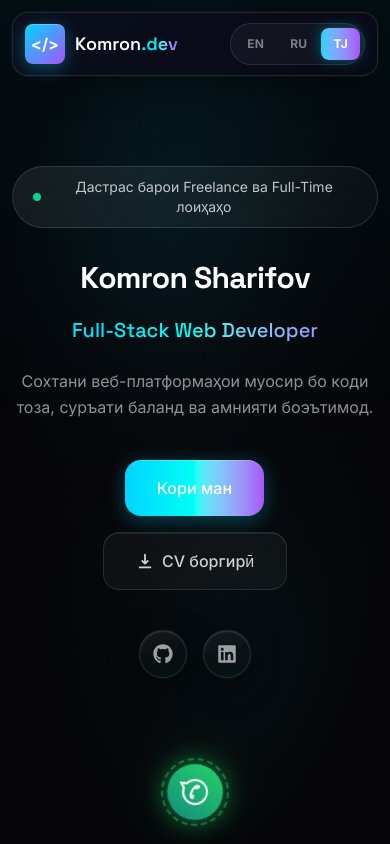
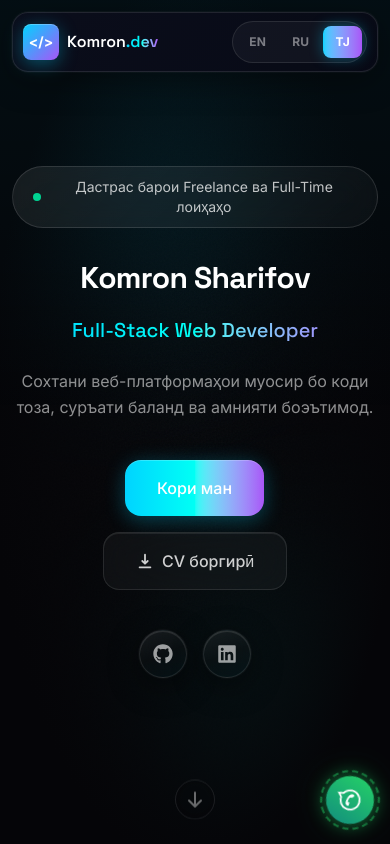
Before and after one commit to sharifovk659-spec/-portfolio-komron, a Next.js app: page / in a window 390 px wide. Shown: the top 844 px of the page. Built offline with nearby package versions, Linux system fonts and the light colour scheme.

Commit message:
Improve mobile layout and hide desktop header while scrolling.
Tune About card, contact pills, and WhatsApp placement for phones while keeping PC sizing, and auto-hide the navbar on large screens during scroll down.

```diff
--- a/src/app/globals.css
+++ b/src/app/globals.css
@@ -452,6 +452,10 @@
     @apply p-4;
   }
 
+  .about-profile-wrap {
+    padding: 0 4px;
+  }
+
   .profile-orbit-card {
     padding: 1.25rem;
   }
@@ -464,4 +468,10 @@
   .profile-orbit-ring span.whitespace-nowrap {
     font-size: 9px;
   }
+
+  .whatsapp-float-btn {
+    box-shadow:
+      0 0 18px rgba(37, 211, 102, 0.5),
+      0 0 36px rgba(37, 211, 102, 0.2);
+  }
 }
--- a/src/app/layout.tsx
+++ b/src/app/layout.tsx
@@ -60,7 +60,7 @@ export default function RootLayout({
             <MouseGlow />
             <Navbar />
             <SectionNav />
-            <main className="relative space-y-2 sm:space-y-4">{children}</main>
+            <main className="relative space-y-2 pb-20 sm:space-y-4 sm:pb-0">{children}</main>
             <Footer />
             <WhatsAppFloat />
           </SmoothScroll>
--- a/src/components/layout/Navbar.tsx
+++ b/src/components/layout/Navbar.tsx
@@ -1,20 +1,39 @@
 "use client";
 
 import { motion } from "framer-motion";
-import { useEffect, useState } from "react";
+import { useEffect, useRef, useState } from "react";
 import { useLenisScroll } from "@/components/layout/SmoothScroll";
 import LanguageSwitcher from "@/components/layout/LanguageSwitcher";
 import BrandMark from "@/components/ui/BrandMark";
 
 export default function Navbar() {
-  const { scrollTo } = useLenisScroll();
+  const { scrollTo, subscribeScroll } = useLenisScroll();
   const [scrolled, setScrolled] = useState(false);
+  const [visible, setVisible] = useState(true);
+  const lastScrollY = useRef(0);
 
   useEffect(() => {
-    const handleScroll = () => setScrolled(window.scrollY > 50);
-    window.addEventListener("scroll", handleScroll);
-    return () => window.removeEventListener("scroll", handleScroll);
-  }, []);
+    return subscribeScroll((scrollY) => {
+      setScrolled(scrollY > 50);
+
+      const isDesktop = window.matchMedia("(min-width: 1024px)").matches;
+      if (!isDesktop) {
+        setVisible(true);
+        lastScrollY.current = scrollY;
+        return;
+      }
+
+      if (scrollY < 80) {
+        setVisible(true);
+      } else if (scrollY > lastScrollY.current + 8) {
+        setVisible(false);
+      } else if (scrollY < lastScrollY.current - 8) {
+        setVisible(true);
+      }
+
+      lastScrollY.current = scrollY;
+    });
+  }, [subscribeScroll]);
 
   const handleNavClick = (href: string) => {
     scrollTo(href);
@@ -23,12 +42,13 @@ export default function Navbar() {
   return (
     <motion.header
       initial={{ y: -100, opacity: 0 }}
-      animate={{ y: 0, opacity: 1 }}
-      transition={{ duration: 0.8, delay: 2.6, ease: [0.22, 1, 0.36, 1] }}
+      animate={{ y: visible ? 0 : "-120%", opacity: visible ? 1 : 0 }}
+      transition={{ duration: 0.35, ease: [0.22, 1, 0.36, 1] }}
       className="fixed top-0 right-0 left-0 z-50 px-3 pt-3 sm:px-6 sm:pt-4 lg:px-8"
+      style={{ pointerEvents: visible ? "auto" : "none" }}
     >
       <nav
-        className="mx-auto flex max-w-7xl items-center justify-between gap-3 rounded-2xl px-3 py-2.5 transition-all duration-500 sm:px-5 sm:py-3"
+        className="mx-auto flex max-w-7xl items-center justify-between gap-2 rounded-2xl px-2.5 py-2 transition-all duration-500 sm:gap-3 sm:px-5 sm:py-3"
         style={{
           background: scrolled
             ? "linear-gradient(135deg, rgba(12,14,28,0.95), rgba(8,10,22,0.98))"
@@ -46,12 +66,13 @@ export default function Navbar() {
             e.preventDefault();
             handleNavClick("#home");
           }}
-          className="group shrink-0 transition-transform group-hover:scale-[1.02]"
+          className="group min-w-0 shrink transition-transform group-hover:scale-[1.02]"
         >
-          <BrandMark size="md" />
+          <BrandMark size="sm" className="sm:hidden" />
+          <BrandMark size="md" className="hidden sm:flex" />
         </a>
 
-        <div className="flex items-center gap-2 sm:gap-3">
+        <div className="flex shrink-0 items-center gap-2 sm:gap-3">
           <LanguageSwitcher />
         </div>
       </nav>
--- a/src/components/layout/SmoothScroll.tsx
+++ b/src/components/layout/SmoothScroll.tsx
@@ -9,23 +9,40 @@ gsap.registerPlugin(ScrollTrigger);
 
 interface LenisContextValue {
   scrollTo: (target: string, offset?: number) => void;
+  subscribeScroll: (listener: (scrollY: number) => void) => () => void;
 }
 
 const LenisContext = createContext<LenisContextValue | null>(null);
 
+const fallbackScroll: LenisContextValue = {
+  scrollTo: (target: string) => {
+    document.querySelector(target)?.scrollIntoView({ behavior: "smooth" });
+  },
+  subscribeScroll: (listener) => {
+    const onScroll = () => listener(window.scrollY);
+    window.addEventListener("scroll", onScroll, { passive: true });
+    return () => window.removeEventListener("scroll", onScroll);
+  },
+};
+
 export function useLenisScroll() {
   const ctx = useContext(LenisContext);
-  return (
-    ctx ?? {
-      scrollTo: (target: string) => {
-        document.querySelector(target)?.scrollIntoView({ behavior: "smooth" });
-      },
-    }
-  );
+  return ctx ?? fallbackScroll;
 }
 
 export default function SmoothScroll({ children }: { children: React.ReactNode }) {
   const lenisRef = useRef<Lenis | null>(null);
+  const scrollListeners = useRef(new Set<(scrollY: number) => void>());
+
+  const subscribeScroll = useCallback((listener: (scrollY: number) => void) => {
+    scrollListeners.current.add(listener);
+    listener(window.scrollY);
+    return () => scrollListeners.current.delete(listener);
+  }, []);
+
+  const notifyScroll = useCallback((scrollY: number) => {
+    scrollListeners.current.forEach((listener) => listener(scrollY));
+  }, []);
 
   const scrollTo = useCallback((target: string, offset = -80) => {
     const el = document.querySelector(target) as HTMLElement | null;
@@ -40,7 +57,11 @@ export default function SmoothScroll({ children }: { children: React.ReactNode }
     const isMobile = window.matchMedia("(max-width: 767px)").matches;
     const reducedMotion = window.matchMedia("(prefers-reduced-motion: reduce)").matches;
 
-    if (isMobile || reducedMotion) return;
+    if (isMobile || reducedMotion) {
+      const onScroll = () => notifyScroll(window.scrollY);
+      window.addEventListener("scroll", onScroll, { passive: true });
+      return () => window.removeEventListener("scroll", onScroll);
+    }
 
     const lenis = new Lenis({
       duration: 1.2,
@@ -50,7 +71,10 @@ export default function SmoothScroll({ children }: { children: React.ReactNode }
     });
 
     lenisRef.current = lenis;
-    lenis.on("scroll", ScrollTrigger.update);
+    lenis.on("scroll", (event) => {
+      ScrollTrigger.update();
+      notifyScroll(event.scroll);
+    });
 
     let frameId = 0;
     const raf = (time: number) => {
@@ -65,7 +89,7 @@ export default function SmoothScroll({ children }: { children: React.ReactNode }
       lenisRef.current = null;
       ScrollTrigger.getAll().forEach((trigger) => trigger.kill());
     };
-  }, []);
+  }, [notifyScroll]);
 
-  return <LenisContext.Provider value={{ scrollTo }}>{children}</LenisContext.Provider>;
+  return <LenisContext.Provider value={{ scrollTo, subscribeScroll }}>{children}</LenisContext.Provider>;
 }
--- a/src/components/sections/Contact.tsx
+++ b/src/components/sections/Contact.tsx
@@ -39,13 +39,13 @@ export default function Contact() {
           <GlassCard>
             <h3 className="font-display text-lg font-semibold gradient-text">{t.contact.info}</h3>
             <div className="mt-6 space-y-4">
-              <div className="flex items-center gap-3 text-sm text-white/70">
-                <div className="flex h-11 w-11 items-center justify-center rounded-2xl bg-neon-blue/10"><HiMail className="text-neon-cyan" size={18} /></div>
-                {personalInfo.email}
+              <div className="flex min-w-0 items-center gap-3 text-sm text-white/70">
+                <div className="flex h-11 w-11 shrink-0 items-center justify-center rounded-2xl bg-neon-blue/10"><HiMail className="text-neon-cyan" size={18} /></div>
+                <span className="min-w-0 break-all">{personalInfo.email}</span>
               </div>
-              <div className="flex items-center gap-3 text-sm text-white/70">
-                <div className="flex h-11 w-11 items-center justify-center rounded-2xl bg-neon-purple/10"><HiLocationMarker className="text-neon-purple" size={18} /></div>
-                {personalInfo.location}
+              <div className="flex min-w-0 items-center gap-3 text-sm text-white/70">
+                <div className="flex h-11 w-11 shrink-0 items-center justify-center rounded-2xl bg-neon-purple/10"><HiLocationMarker className="text-neon-purple" size={18} /></div>
+                <span className="min-w-0">{personalInfo.location}</span>
               </div>
             </div>
             <div className="mt-8">
--- a/src/components/ui/WhatsAppFloat.tsx
+++ b/src/components/ui/WhatsAppFloat.tsx
@@ -11,15 +11,16 @@ export default function WhatsAppFloat() {
       target="_blank"
       rel="noopener noreferrer"
       aria-label="WhatsApp"
-      className="whatsapp-float fixed bottom-6 left-1/2 z-50 -translate-x-1/2 sm:bottom-8 sm:left-auto sm:translate-x-0 sm:right-8"
+      className="whatsapp-float fixed right-4 bottom-5 z-50 sm:right-8 sm:bottom-8"
+      style={{ paddingBottom: "env(safe-area-inset-bottom, 0px)" }}
     >
       <span className="whatsapp-float-ring" aria-hidden />
       <motion.span
         animate={{ rotate: 360 }}
         transition={{ duration: 6, repeat: Infinity, ease: "linear" }}
-        className="whatsapp-float-btn flex h-14 w-14 items-center justify-center rounded-full sm:h-16 sm:w-16"
+        className="whatsapp-float-btn flex h-12 w-12 items-center justify-center rounded-full sm:h-16 sm:w-16"
       >
-        <FaWhatsapp className="text-3xl text-white sm:text-4xl" />
+        <FaWhatsapp className="text-2xl text-white sm:text-4xl" />
       </motion.span>
     </a>
   );
```
Also changed, not shown: src/components/sections/About.tsx (+25 -11 lines).
